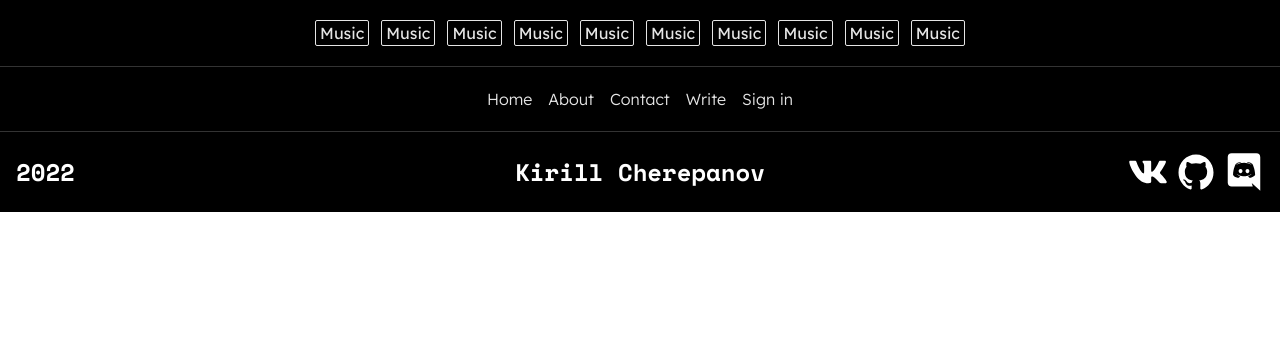
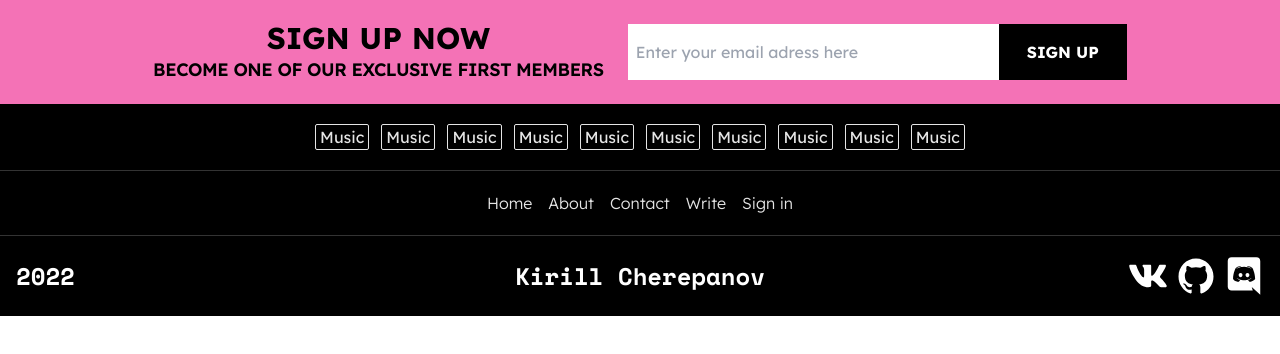
Before and after one commit to Kirill-Cherepanov/Bloggy, a React (Create React App) app in the folder client/: page / in a window 1280 px wide. Shown: the top 354 px of the page. Built offline with nearby package versions, Linux system fonts and the light colour scheme.

Commit message:
feat: add upper footer

```diff
--- a/client/src/components/Footer/Footer.tsx
+++ b/client/src/components/Footer/Footer.tsx
@@ -11,6 +11,28 @@ export default function Footer() {
 
   return (
     <footer className="bg-secondary-1000 text-main">
+      <div className="SIGNUP px-4 py-5 bg-accent-400 text-secondary-1000">
+        <div className="text-center lg:flex justify-center items-center gap-6">
+          <div>
+            <div className="text-2xl font-semibold md:font-bold lg:text-3xl uppercase">
+              Sign up now
+            </div>
+            <div className="tracking-tight text-sm font-medium md:font-semibold md:text-base lg:text-lg uppercase mb-4 lg:mb-0">
+              Become one of our exclusive first members
+            </div>
+          </div>
+          <form className="flex flex-col basis-2/5 items-center gap-2 md:flex-row md:gap-0 md:justify-center lg:h-14 lg:justify-start">
+            <input
+              type="text"
+              placeholder="Enter your email adress here"
+              className="p-2 h-full w-full lg:w-[calc(100%-128px)] max-w-md transition-colors outline-none focus:text-main hover:text-main hover:bg-secondary-700 focus:bg-secondary-700"
+            />
+            <button className="bg-secondary-1000 min-h-[40px] h-full text-main w-32 uppercase font-bold hover:text-accent-600">
+              Sign up
+            </button>
+          </form>
+        </div>
+      </div>
       <ul className="px-4 pt-5 hidden sm:flex justify-center gap-3 text-secondary-200 relative">
         {Array(10)
           .fill('Music')
@@ -40,28 +62,28 @@ export default function Footer() {
       </ul>
       <div className="py-5 flex flex-col">
         <ul className="px-4 py-5 border-main border-opacity-20 border-y flex gap-3 justify-center text-sm sm:text-base sm:gap-4 font-light text-secondary-200">
-          <li className="">
+          <li className="hover:text-accent-400">
             <Link className="link" to="/">
               Home
             </Link>
           </li>
-          <li className="">
+          <li className="hover:text-accent-400">
             <Link className="link" to="/">
               About
             </Link>
           </li>
-          <li className="">
+          <li className="hover:text-accent-400">
             <Link className="link" to="/">
               Contact
             </Link>
           </li>
-          <li className="">
+          <li className="hover:text-accent-400">
             <Link className="link" to="/write">
               Write
             </Link>
           </li>
           <li
-            className="cursor-pointer"
+            className="hover:text-accent-400 cursor-pointer"
             onClick={() => {
               /* handleLogout */
             }}
@@ -77,7 +99,7 @@ export default function Footer() {
           <div className="text-lg xs:text-xl md:text-2xl font-bold font-space-mono basis-2/3 shrink-0 grow sm:basis-48 sm:shrink-1 text-right sm:text-center">
             Kirill Cherepanov
           </div>
-          <ul className="flex justify-center basis-1/2 shrink-0 grow sm:basis-48 sm:shrink-1 mt-2 sm:justify-end sm:mt-0">
+          <ul className="flex justify-center basis-1/2 shrink-0 grow sm:basis-48 sm:shrink-1 mt-5 sm:justify-end sm:mt-0">
             {[
               ['vk', 'https://vk.com/kcherepanov1/'],
               ['github', 'https://github.com/kissMyUSSR/'],
```
